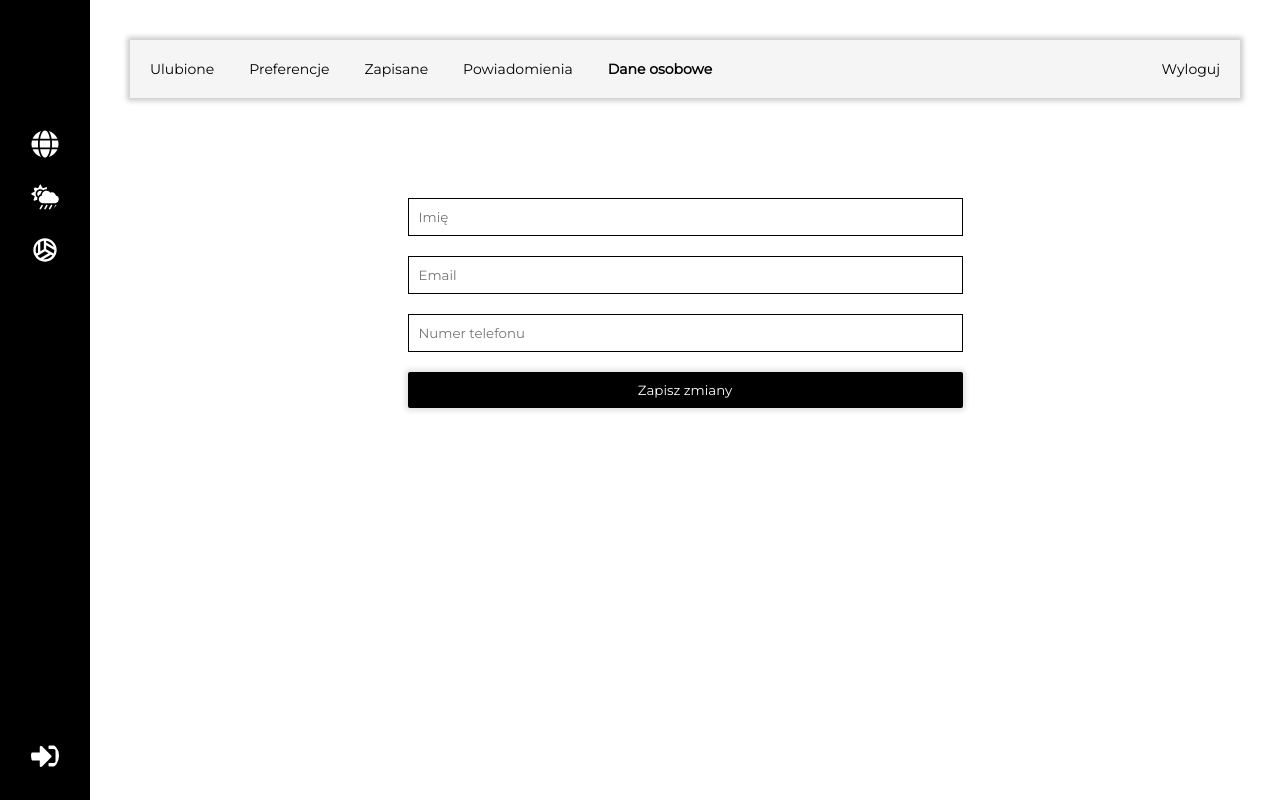
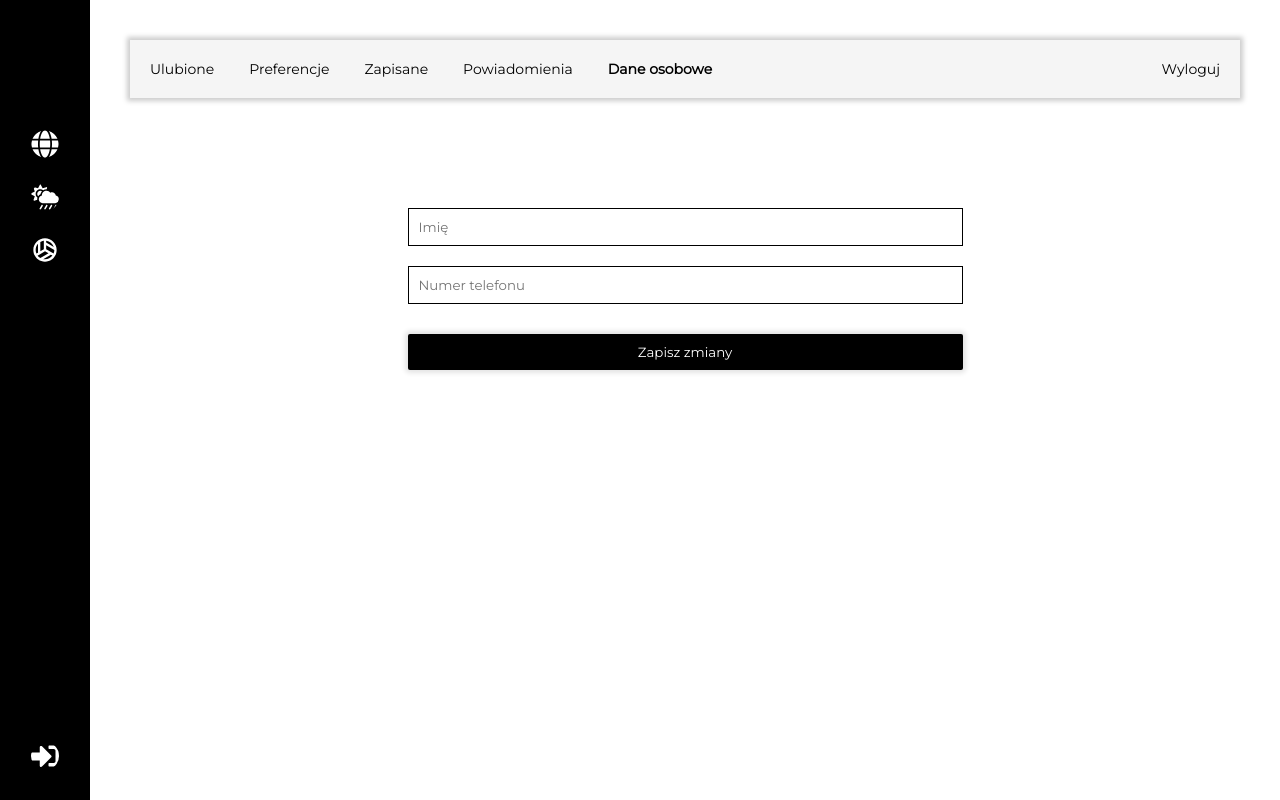
Before and after one commit to Ciczau/planetnik, a Next.js app in the folder app/: page /profile in a window 1280 px wide. Both pictures are taken after a click on the element "Dane osobowe". Built offline with nearby package versions, Linux system fonts and the light colour scheme; no server answers.

Commit message:
style: small fixes

```diff
--- a/app/src/app/containers/ProfilePage/ProfilePage.styled.tsx
+++ b/app/src/app/containers/ProfilePage/ProfilePage.styled.tsx
@@ -39,13 +39,22 @@ export const NavigationPanelItem = styled.div<{ active: boolean }>`
 export const Form = styled.form`
   display: flex;
   flex-direction: column;
-  gap: 20px;
+  gap: 10px;
   margin-top: 20px;
   width: 50%;
   margin: 100px auto;
+
+  button {
+    margin-top: 20px;
+  }
 `;
 
-export const Input = styled.input`
+export const Input = styled.input<{ error?: boolean }>`
   padding: 10px;
-  border: 1px solid #000;
+  margin-top: 10px;
+  border: ${({ error }) => (error ? "1px solid red" : "1px solid #000000")};
 `;
+export const ErrorMessage = styled.div`
+  font-size: 12px;
+  color: red;
+`;
--- a/app/src/app/containers/ProfilePage/ProfilePage.tsx
+++ b/app/src/app/containers/ProfilePage/ProfilePage.tsx
@@ -4,11 +4,24 @@ import Typography from "@/app/components/Typography/Typography";
 import { useState } from "react";
 import Button from "@/app/components/Button/Button";
 import PreferencesSection from "./sections/PreferencesSection/PreferencesSection";
+import { useForm } from "react-hook-form";
+import { TUser } from "@/app/types/user";
 
 const ProfilePage = () => {
   const [activeSection, setActiveSection] = useState<
     "ulubione" | "preferencje" | "zapisane" | "powiadomienia" | "dane-osobowe"
-  >("ulubione");
+  >("preferencje");
+
+  const {
+    register,
+    setValue,
+    handleSubmit,
+    formState: { errors },
+  } = useForm();
+
+  const onSubmit = (data: any) => {
+    console.log(data);
+  };
   return (
     <S.Wrapper>
       <Navigation />
@@ -52,10 +65,21 @@ const ProfilePage = () => {
         </S.NavigationPanel>
 
         {activeSection === "dane-osobowe" && (
-          <S.Form>
-            <S.Input placeholder="Imię" />
-            <S.Input placeholder="Email" />
-            <S.Input placeholder="Numer telefonu" />
+          <S.Form onSubmit={handleSubmit(onSubmit)}>
+            <S.Input placeholder="Imię" {...register("name")} />
+            <S.Input
+              placeholder="Numer telefonu"
+              error={!!errors.phone}
+              {...register("phone", {
+                pattern: {
+                  value: /^[0-9]{9}$/,
+                  message: "Niepoprawny numer telefonu",
+                },
+              })}
+            />
+            {errors.phone && (
+              <S.ErrorMessage>{errors.phone.message as string}</S.ErrorMessage>
+            )}
 
             <Button>Zapisz zmiany</Button>
           </S.Form>
--- a/app/src/app/containers/ProfilePage/sections/PreferencesSection/PreferencesSection.tsx
+++ b/app/src/app/containers/ProfilePage/sections/PreferencesSection/PreferencesSection.tsx
@@ -254,10 +254,9 @@ const PreferencesSection = () => {
       activity: data.activity,
     };
 
-    setPatterns([...patterns, newPattern]);
+    setPatterns([newPattern, ...patterns]);
     reset();
     setShowForm(false);
-    alert("Nowa aktywność została dodana!");
   };
 
   return (
```
